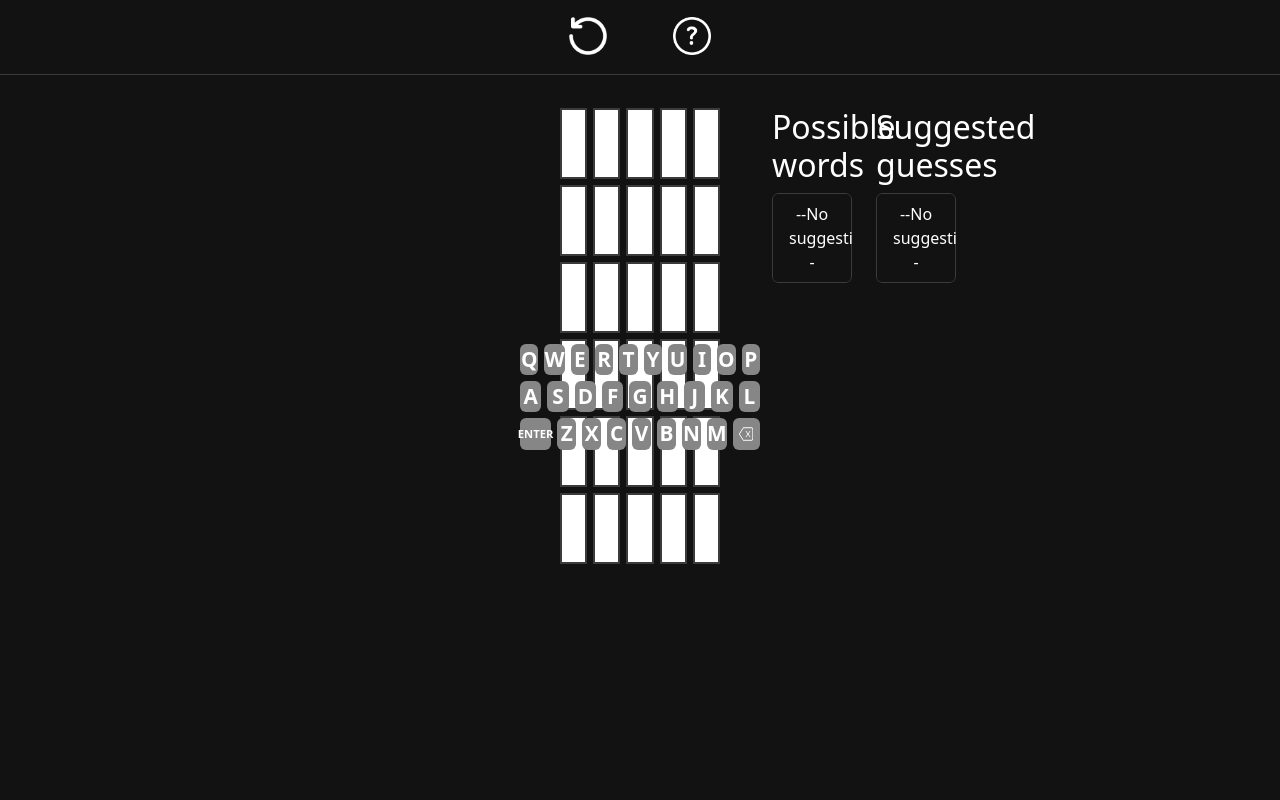
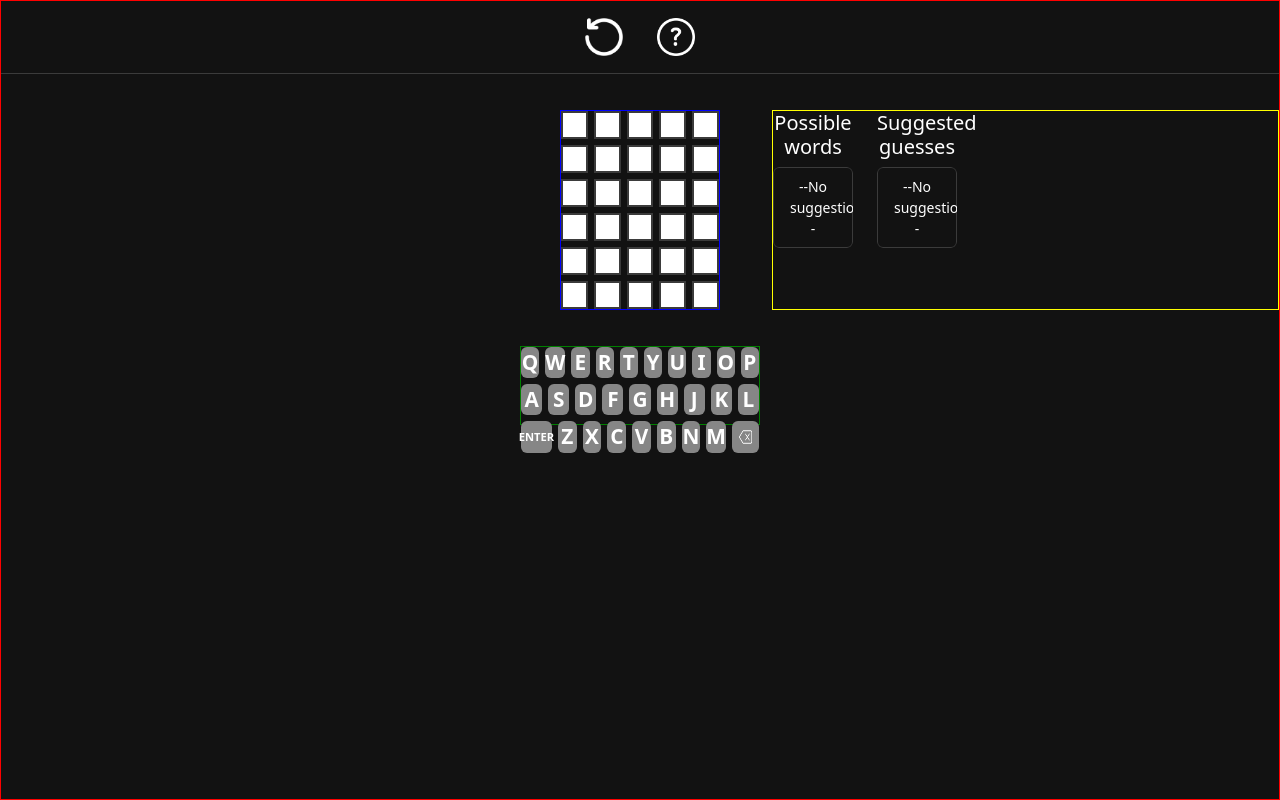
Before and after one commit to perssonoliver/WordleAssistant, a React (Vite) app in the folder wordle-solver/: page / in a window 1280 px wide. Built offline with nearby package versions, Linux system fonts and the light colour scheme.

Commit message:
fixed some layout bugs and refactored top menu border

```diff
--- a/wordle-solver/src/App.css
+++ b/wordle-solver/src/App.css
@@ -18,13 +18,6 @@
     border: 1px solid blue;
 }
 
-.top-menu-border {
-    position: absolute;
-    top: 74px;
-    width: 100vw;
-    border-bottom: 1px solid var(--select-grey);
-}
-
 .main-container {
     display: grid;
     grid-template-columns: 1fr fit-content(100%) 1fr;
@@ -36,6 +29,7 @@
     margin: 0 auto;
     min-height: min-content;
     min-width: min-content;
+    border: 1px solid red;
 }
 
 .error-box {
--- a/wordle-solver/src/App.jsx
+++ b/wordle-solver/src/App.jsx
@@ -436,7 +436,6 @@ function App() {
 
   return (
     <>
-      <div className='top-menu-border'></div>
       <div className='main-container'>
 
         <div></div>
--- a/wordle-solver/src/Keyboard.css
+++ b/wordle-solver/src/Keyboard.css
@@ -5,6 +5,7 @@
     display: flex;
     flex-direction: column;
     gap: 6px;
+    border: 1px solid green;
 }
 
 .key-row {
--- a/wordle-solver/src/MainGrid.css
+++ b/wordle-solver/src/MainGrid.css
@@ -1,13 +1,13 @@
 .main-grid {
     grid-row: 2;
     grid-column: 2;
-    width: 33.33%;
     max-height: fit-content;
     margin: 0 auto;
     display: grid;
     grid-template-rows: repeat(6, 1fr);
     grid-template-columns: repeat(5, 1fr);
     gap: 6px;
+    border: 1px solid blue;
 }
 
 .main-grid input {
@@ -15,7 +15,7 @@
     height: 100%;
     text-align: center;
     border: 2px solid var(--select-grey);
-    font-size: 3em;
+    font-size: 1em;
     font-weight: bold;
     caret-color: transparent;
     cursor: pointer;
--- a/wordle-solver/src/Menu.css
+++ b/wordle-solver/src/Menu.css
@@ -1,17 +1,17 @@
 .top-menu {
     grid-row: 1;
     grid-column: 2;
+    grid-column: 1 / -1;
     display: flex;
     align-items: center;
     justify-content: center;
+    border-bottom: 1px solid var(--select-grey);
 }
 
 .top-menu-item {
     display: flex;
     justify-content: center;
     align-items: center;
-    margin-left: 1rem;
-    margin-right: 1rem;
     cursor: pointer;
     width: 72px;
     height: 72px;
--- a/wordle-solver/src/WordList.css
+++ b/wordle-solver/src/WordList.css
@@ -5,6 +5,7 @@
     height: 100%;
     display: flex;
     gap: 24px;
+    border: 1px solid yellow;
 }
 
 .word-list {
@@ -15,6 +16,7 @@
 
 .word-list-header {
     color: white;
+    font-size: 20px;
 }
 
 .list-group {
@@ -25,6 +27,7 @@
     background-color: var(--bg-black);
     color: white;
     border-color: var(--select-grey);
+    font-size: 14px;
 }
 
 /* Custom scrollbar for WebKit-based browsers */
--- a/wordle-solver/src/WordList.jsx
+++ b/wordle-solver/src/WordList.jsx
@@ -149,7 +149,7 @@ function WordList({ wordList, validLetters, validLetterFrequencies, fillWord, ro
     return (
         <div className='word-list-container'>
             <div className='word-list' style={{ width: `${screenWidth * 0.1}px` }}>
-                <h2 className='fs-7 word-list-header'>Possible words</h2>
+                <h2 className='word-list-header'>Possible words</h2>
                 <ul className='list-group'>
                     {!hasWords && <li className='list-group-item default-list-item'>--No suggestions--</li>}
                     {hasWords && wordList.map((word, i) => (
@@ -164,7 +164,7 @@ function WordList({ wordList, validLetters, validLetterFrequencies, fillWord, ro
             </div>
 
             <div className='word-list' style={{ width: `${screenWidth * 0.1}px` }}>
-                <h2 className='fs-7 word-list-header'>Suggested guesses</h2>
+                <h2 className='word-list-header'>Suggested guesses</h2>
                 <ul className='list-group'>
                     {!hasWords && <li className='list-group-item default-list-item'>--No suggestions--</li>}
                     {hasWords && suggestedWords.map((word, i) => (
```
Also changed, not shown: 1 other file (tests, documents, lock files or other folders).
